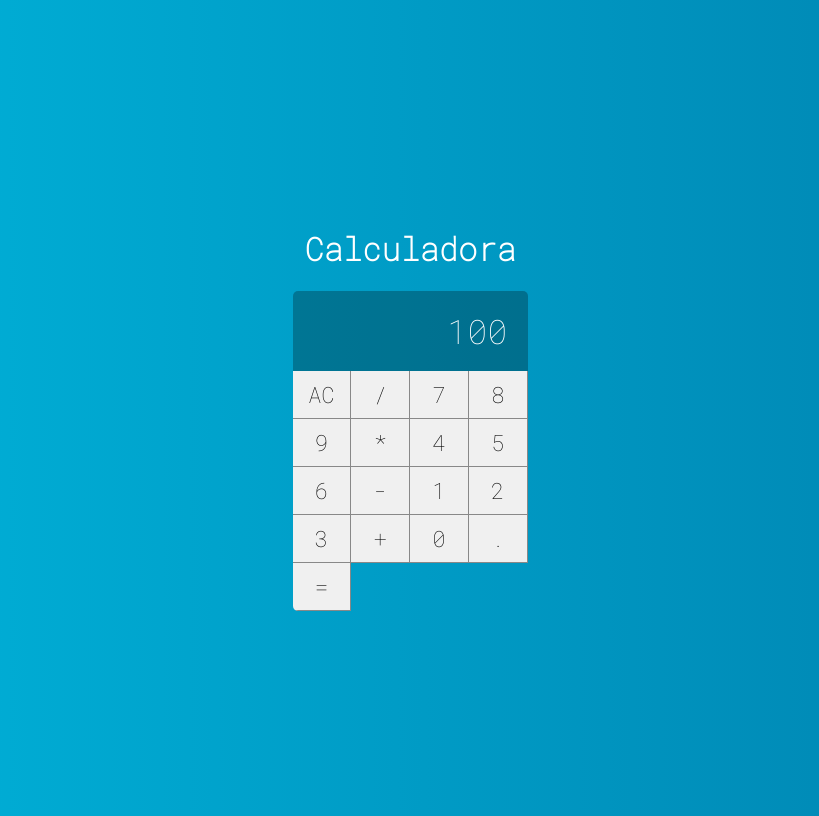
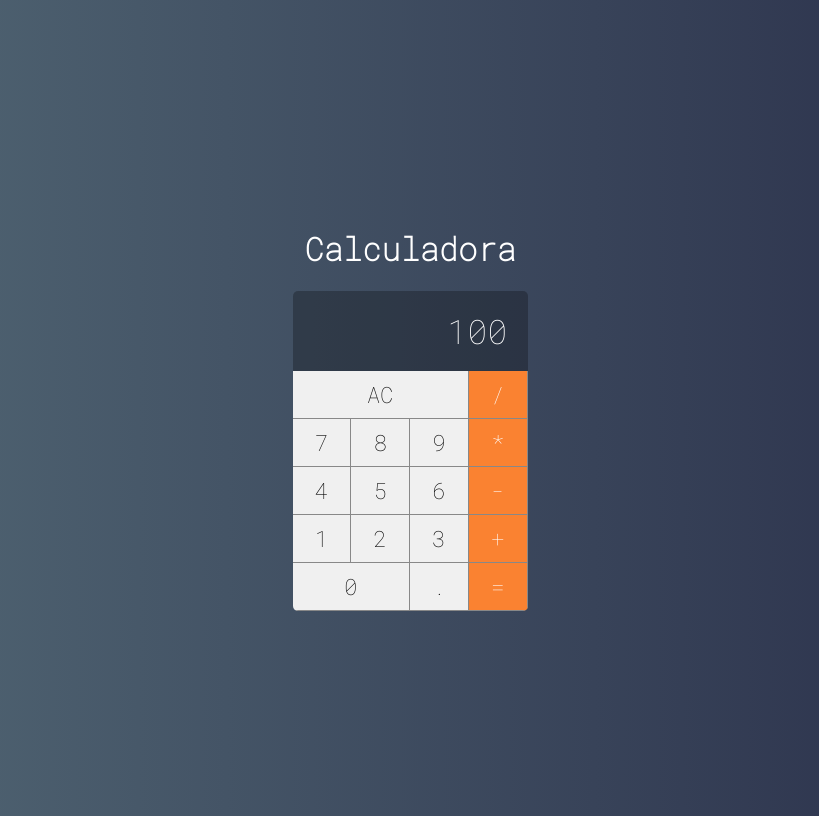
Before and after one commit to brunos3d/Calculator-React, a React (Create React App) app: page / in a window 1280 px wide. Shown: the whole page, without its empty margins (230-1049 px from the left). Built offline with nearby package versions, Linux system fonts and the light colour scheme; the HTML template or start-up script is replaced by a standard one.

Commit message:
background color, buttons layout, calculator functions

```diff
--- a/src/components/Button/index.js
+++ b/src/components/Button/index.js
@@ -2,6 +2,15 @@ import React from "react";
 
 import { Container } from "./styles";
 
-export default function Button({ label }) {
-    return <Container>{label}</Container>;
+export default function Button(props) {
+    let classes = "button ";
+    classes += props.double ? "double" : "";
+    classes += props.triple ? "triple" : "";
+    classes += props.operation ? "operation" : "";
+
+    return (
+        <Container onClick={e => props.click && props.click(props.label)} className={classes}>
+            {props.label}
+        </Container>
+    );
 }
--- a/src/components/Button/styles.js
+++ b/src/components/Button/styles.js
@@ -6,10 +6,31 @@ export const Container = styled.button`
 
     & {
         font-size: 1.4rem;
-        background: var(--bg-button);
+        background-color: var(--bg-button);
         border: none;
         border-right: var(--border-button);
         border-bottom: var(--border-button);
         outline: none;
     }
+
+    &:active {
+        background-color: #ccc;
+    }
+
+    &.double {
+        grid-column: span 2;
+    }
+
+    &.triple {
+        grid-column: span 3;
+    }
+
+    &.operation {
+        background-color: #fa8231;
+        color: #fff;
+    }
+
+    &.operation:active {
+        background-color: #fa8231cc;
+    }
 `;
--- a/src/components/Calculator/index.js
+++ b/src/components/Calculator/index.js
@@ -6,26 +6,38 @@ import Button from "../Button";
 import Display from "../Display";
 
 export default function Calculator() {
+    function clearMemory() {
+        console.log("limpar");
+    }
+
+    function setOperation(operation) {
+        console.log(operation);
+    }
+
+    function addDigit(number) {
+        console.log(number);
+    }
+
     return (
         <Container>
             <Display value={100} />
-            <Button label="AC" />
-            <Button label="/" />
-            <Button label="7" />
-            <Button label="8" />
-            <Button label="9" />
-            <Button label="*" />
-            <Button label="4" />
-            <Button label="5" />
-            <Button label="6" />
-            <Button label="-" />
-            <Button label="1" />
-            <Button label="2" />
-            <Button label="3" />
-            <Button label="+" />
-            <Button label="0" />
-            <Button label="." />
-            <Button label="=" />
+            <Button label="AC" click={clearMemory} triple />
+            <Button label="/" click={setOperation} operation />
+            <Button label="7" click={addDigit} />
+            <Button label="8" click={addDigit} />
+            <Button label="9" click={addDigit} />
+            <Button label="*" click={setOperation} operation />
+            <Button label="4" click={addDigit} />
+            <Button label="5" click={addDigit} />
+            <Button label="6" click={addDigit} />
+            <Button label="-" click={setOperation} operation />
+            <Button label="1" click={addDigit} />
+            <Button label="2" click={addDigit} />
+            <Button label="3" click={addDigit} />
+            <Button label="+" click={setOperation} operation />
+            <Button label="0" click={addDigit} double />
+            <Button label="." click={addDigit} />
+            <Button label="=" click={setOperation} operation />
         </Container>
     );
 }
--- a/src/index.css
+++ b/src/index.css
@@ -15,5 +15,5 @@ body {
     text-align: center;
 
     color: #fff;
-    background: linear-gradient(to right, rgb(0, 180, 219), rgb(0, 131, 176));
+    background: linear-gradient(to right, rgb(83, 105, 118), rgb(41, 46, 73));
 }
```
